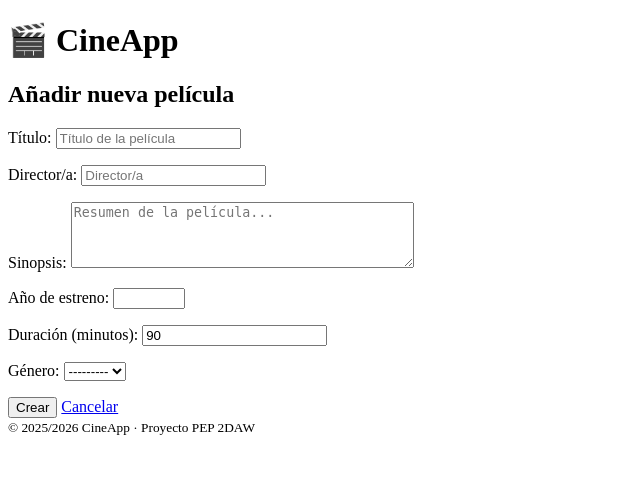
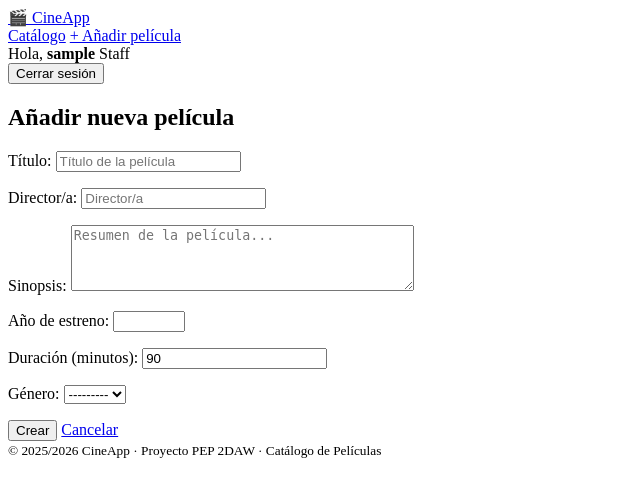
Before and after one commit to HughPF/cineapp, a Django app: page /pelicula/nueva/ in a window 1280 px wide. Shown: the top 497 px of the page, without its empty margins (0-640 px from the left). Run offline with Django 5.2, Linux system fonts and the light colour scheme; the visitor is signed in with stand-in values (Sample User, id 1); data that the repository does not hold is empty.

Commit message:
Add dynamic navigation bar

```diff
--- a/templates/base.html
+++ b/templates/base.html
@@ -7,12 +7,39 @@
 </head>
 <body>
 
-    <header>
-        <h1>🎬 CineApp</h1>
+    <header class="cabecera">
+        <div class="contenedor cabecera-contenido">
+            <a class="logo" href="{% url 'pelicula_list' %}">
+                🎬 CineApp
+            </a>
+
+            <nav class="nav-principal">
+                <a class="nav-enlace" href="{% url 'pelicula_list' %}">Catálogo</a>
+                {% if user.is_authenticated %}
+                    <a class="nav-enlace" href="{% url 'pelicula_create' %}">+ Añadir película</a>
+                {% endif %}
+            </nav>
+
+            <div class="nav-usuario">
+                {% if user.is_authenticated %}
+                    <span class="saludo">
+                        Hola, <strong>{{ user.username }}</strong>
+                        {% if user.is_staff %}<span class="etiqueta etiqueta-staff">Staff</span>{% endif %}
+                    </span>
+                    <form method="post" action="{% url 'logout' %}" class="form-inline">
+                        {% csrf_token %}
+                        <button type="submit" class="boton boton-secundario">Cerrar sesión</button>
+                    </form>
+                {% else %}
+                    <a class="nav-enlace" href="{% url 'login' %}">Iniciar sesión</a>
+                    <a class="boton boton-acento" href="{% url 'registro' %}">Registrarse</a>
+                {% endif %}
+            </div>
+        </div>
     </header>
 
     {% if messages %}
-    <div class="zona-mensajes">
+    <div class="contenedor zona-mensajes">
         {% for message in messages %}
         <div class="mensaje mensaje-{{ message.tags }}">
             {{ message }}
@@ -21,12 +48,16 @@
     </div>
     {% endif %}
 
-    <main>
+    <main class="contenedor contenido-principal">
         {% block content %}{% endblock %}
     </main>
 
-    <footer>
-        <small>&copy; 2025/2026 CineApp · Proyecto PEP 2DAW</small>
+    <footer class="pie-pagina">
+        <div class="contenedor">
+            <small>
+                &copy; 2025/2026 CineApp · Proyecto PEP 2DAW · Catálogo de Películas
+            </small>
+        </div>
     </footer>
 
 </body>
```
